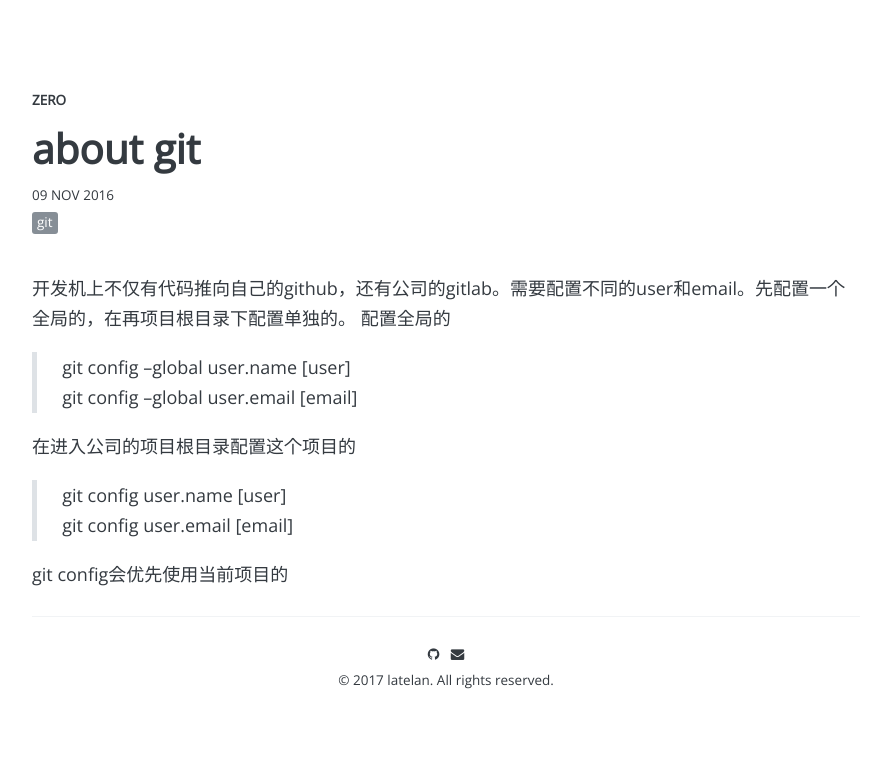
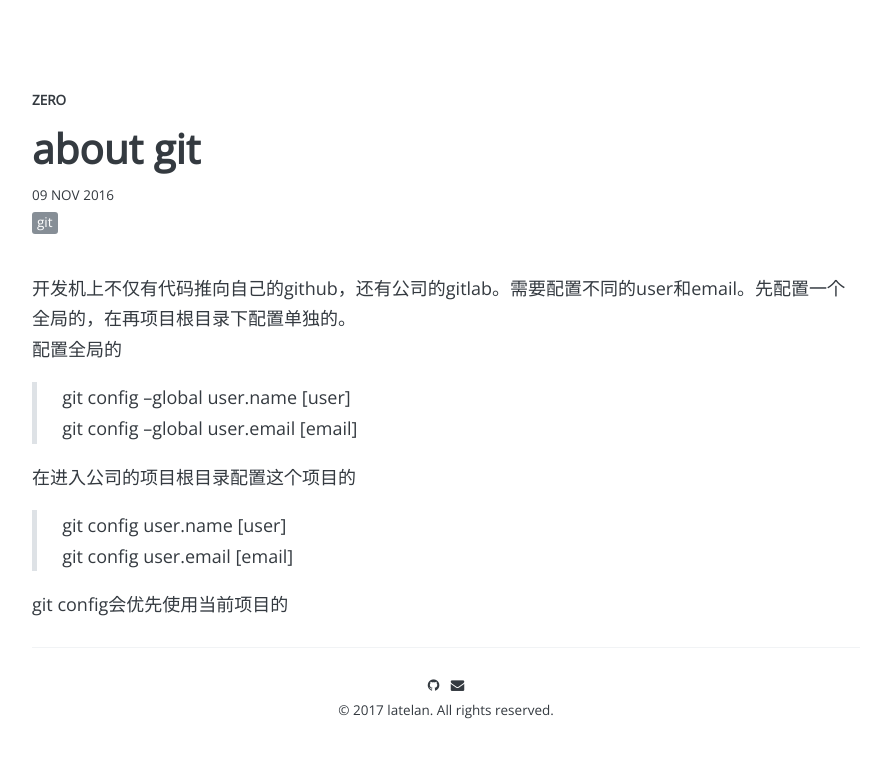
Before and after one commit to latelan/zero, a Jekyll site: the page built from _posts/2016-11-09-about-git.md, in a window 1280 px wide. Shown: the top 758 px of the page, without its empty margins (194-1069 px from the left). Built offline with Jekyll 4.4.1, drawn with Linux system fonts in a browser that asks for light colours; some web fonts are replaced; some of the changed lines change nothing that is shown.

Commit message:
Fix markdown configuration

```diff
--- a/_config.yml
+++ b/_config.yml
@@ -36,9 +36,23 @@
 paginate_path:      /page:num/
 
 # Markdown
-markdown:           kramdown
 kramdown:
-  input:            GFM
+  auto_ids:       true
+  entity_output:  as_char
+  toc_levels:     2..4  # h2-h4 作为目录
+  smart_quotes:   lsquo,rsquo,ldquo,rdquo
+  input:          GFM
+  footnote_nr:    1
+  enable_coderay: false
+  hard_wrap:      true  # 如果 Markdown 文本中有折行的话，会转换为标签
+  syntax_highlighter: rouge
+  syntax_highlighter_opts:
+    #line_numbers: true # bad idea, spans don't need linenos and would inherit this option
+    span:
+      line_numbers: false
+    block:
+      line_numbers: false
+      start_line: 1
 
 # Navigation
 nav:
```
